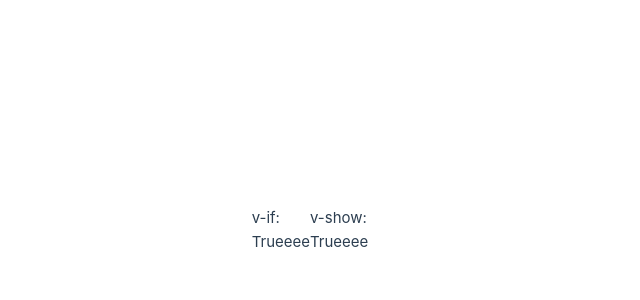
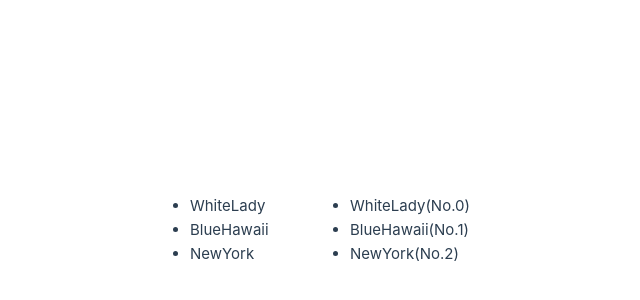
Before and after one commit to koyamal/pra_vue3, a Vue app in the folder Vue3FrontDevTextBook/chap06/controlDirective/: page / in a window 1280 px wide. Shown: the part 170-470 px from the top of the page, without its empty margins (330-970 px from the left). Built offline with nearby package versions, Linux system fonts and the light colour scheme.

Commit message:
Use v-for

```diff
--- a/Vue3FrontDevTextBook/chap06/controlDirective/src/App.vue
+++ b/Vue3FrontDevTextBook/chap06/controlDirective/src/App.vue
@@ -1,27 +1,25 @@
 <script setup lang="ts">
-import {computed} from "vue";
+import {ref} from "vue";
 
-const showOrNot = computed(
-  (): boolean => {
-    let showOrNot = false;
-    const rand = Math.round(Math.random() * 100);
-    if(rand >= 50) {
-      showOrNot = true;
-    }
-    return showOrNot;
-  }
-);
+const cocktailListInit: string[] = ["WhiteLady", "BlueHawaii", "NewYork"];
+const cocktailList = ref(cocktailListInit);
 </script>
 
 <template>
-  <section>
-    v-if:
-    <p v-if="showOrNot">Trueeee</p>
-  </section>
-  <section>
-    v-show:
-    <p v-show="showOrNot">Trueeee</p>
-  </section>
+  <ul>
+    <li
+      v-for="cocktailName in cocktailList"
+      v-bind:key="cocktailName">
+      {{ cocktailName }}
+    </li>
+  </ul>
+  <ul>
+    <li
+      v-for="(cocketailName, index) in cocktailList"
+      v-bind:key="cocketailName">
+      {{ cocketailName }}(No.{{ index }})
+    </li>
+  </ul>
 </template>
 
 <style scoped>
```
